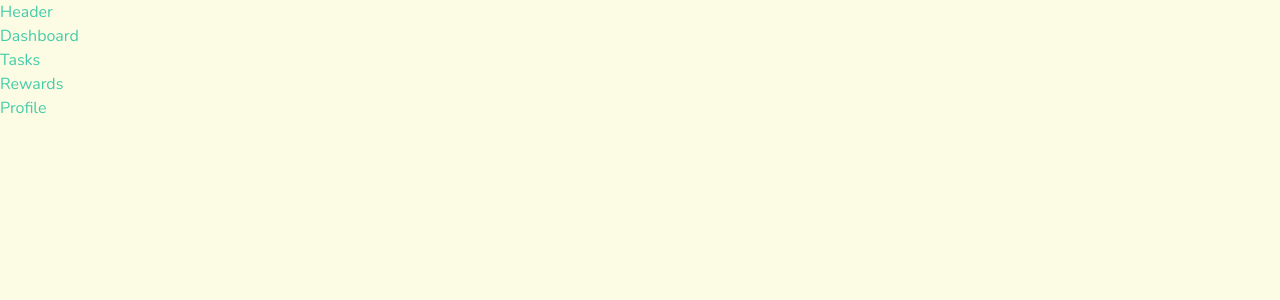
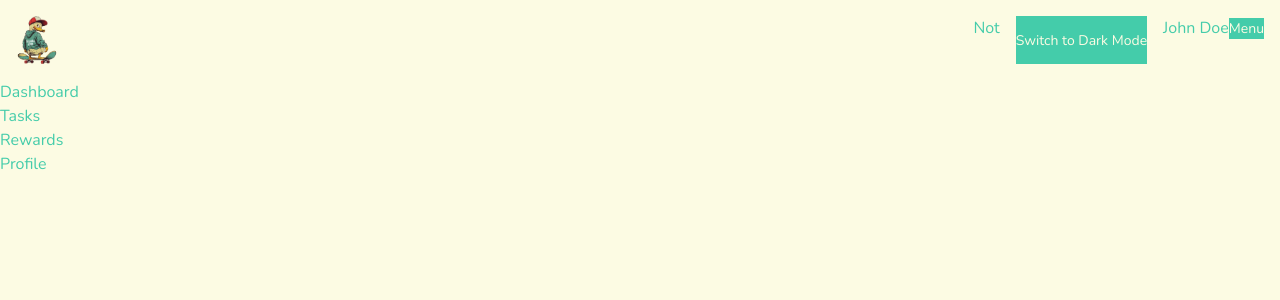
Before and after one commit to german-kot-begemot/familyApp, a React (Vite) app: page /login in a window 1280 px wide. Both pictures are taken after typing "name@example.com", "Sample123" into the empty fields and a click on the button "Log in". Shown: the top 300 px of the page. Built offline with nearby package versions, Linux system fonts and the light colour scheme.

Commit message:
feture: create Header, Logo

```diff
--- /dev/null
+++ b/src/pages/ChildDashboard/ChildDashboard.tsx
@@ -0,0 +1,22 @@
+export const ChildDashboard = () => {
+  return <div>Child dashboard</div>;
+};
+
+// export const ChildDashboard = () => {
+//   return (
+//     <div>
+//       <h1>My Space</h1>
+
+//       <CoinsCounter />
+//       <TasksList />
+//       <TaskCard />
+//       <ShopPreview />
+//       <ProfileCard />
+//     </div>
+//   );
+// };
+// TasksList	задания
+// TaskCard	кликабельные задачи
+// CoinsCounter	баланс
+// ShopPreview	магазин
+// ProfileCard	профиль
--- /dev/null
+++ b/src/pages/ParentDashboard/ParentDashboard.tsx
@@ -0,0 +1,33 @@
+export const ParentDashboard = () => {
+  return <div>Parent dashboard</div>;
+};
+
+// export const ParentDashboard = () => {
+//   return (
+//     <div>
+//       <h1>Parent Panel</h1>
+
+//       <ParentStats />
+//       <ChildrenList />
+//       <TasksAdmin />
+//       <RewardsAdmin />
+//       <ShopManagement />
+//       <ProfileSettings />
+//     </div>
+//   );
+// };
+// блок	назначение
+// ChildrenList	дети + монеты
+// TasksAdmin	CRUD задач
+// RewardsAdmin	подарки/магазин
+// ParentStats	аналитика
+// ProfileSettings	профиль + настройки
+
+// features/
+//   auth/
+//   tasks/
+//   rewards/
+//   children/
+//   profile/
+//   shop/
+//   stats/
--- /dev/null
+++ b/src/shared/ui/Header.tsx
@@ -0,0 +1,18 @@
+import { ThemeSwitcher } from './ThemeSwitcher';
+import { UserMenu } from './UserMenu';
+import logo from '@/assets/images/logo-rem.png';
+
+export const Header = () => {
+  return (
+    <div className="header-container flex justify-between p-4">
+      <div className="logo text-2xl font-bold">
+        <img src={logo} alt="Logo" className="h-12 w-auto" />
+      </div>
+      <div className="settings-container flex gap-4 justify-between">
+        <div className="notifications"> Not</div>
+        <ThemeSwitcher />
+        <UserMenu />
+      </div>
+    </div>
+  );
+};
--- a/src/shared/ui/Layout.tsx
+++ b/src/shared/ui/Layout.tsx
@@ -1,12 +1,24 @@
 import { Outlet } from 'react-router-dom';
+import { Header } from './Header';
 
 export const Layout = () => {
   return (
     <div>
-      <header>Header</header>
+      <Header />
       <main>
         <Outlet />
       </main>
     </div>
   );
 };
+
+// return (
+//   <div>
+//     <Header />
+//     <Sidebar />
+
+//     <main>
+//       <Outlet />
+//     </main>
+//   </div>
+// );
--- /dev/null
+++ b/src/shared/ui/ThemeSwitcher.tsx
@@ -0,0 +1,16 @@
+import { useState } from 'react';
+
+export const ThemeSwitcher = () => {
+  const [theme, setTheme] = useState<'light' | 'dark'>('light');
+  const toggleTheme = () => {
+    const newTheme = theme === 'light' ? 'dark' : 'light';
+    setTheme(newTheme);
+    document.documentElement.setAttribute('data-theme', newTheme);
+  };
+
+  return (
+    <button onClick={toggleTheme}>
+      {theme === 'light' ? 'Switch to Dark Mode' : 'Switch to Light Mode'}
+    </button>
+  );
+};
--- /dev/null
+++ b/src/shared/ui/UserMenu.tsx
@@ -0,0 +1,21 @@
+import { useAuth } from '@/features/auth/useAuth';
+import {
+  DropdownMenu,
+  DropdownMenuContent,
+  DropdownMenuItem,
+  DropdownMenuTrigger,
+} from '@/components/ui/dropdown-menu';
+export const UserMenu = () => {
+  const { user, logout } = useAuth();
+  return (
+    <div className="user-menu">
+      <span>{user?.name}</span>
+      <DropdownMenu>
+        <DropdownMenuTrigger>Menu</DropdownMenuTrigger>
+        <DropdownMenuContent>
+          <DropdownMenuItem onSelect={logout}>Logout</DropdownMenuItem>
+        </DropdownMenuContent>
+      </DropdownMenu>
+    </div>
+  );
+};
```
Also changed, not shown: src/pages/DashboardPage/DashboardPage.tsx (+10 -1 lines), src/routes/router.tsx (+10 -0 lines), src/assets/images/logo-duck.png (added), src/assets/images/logo-rem.png (added).
